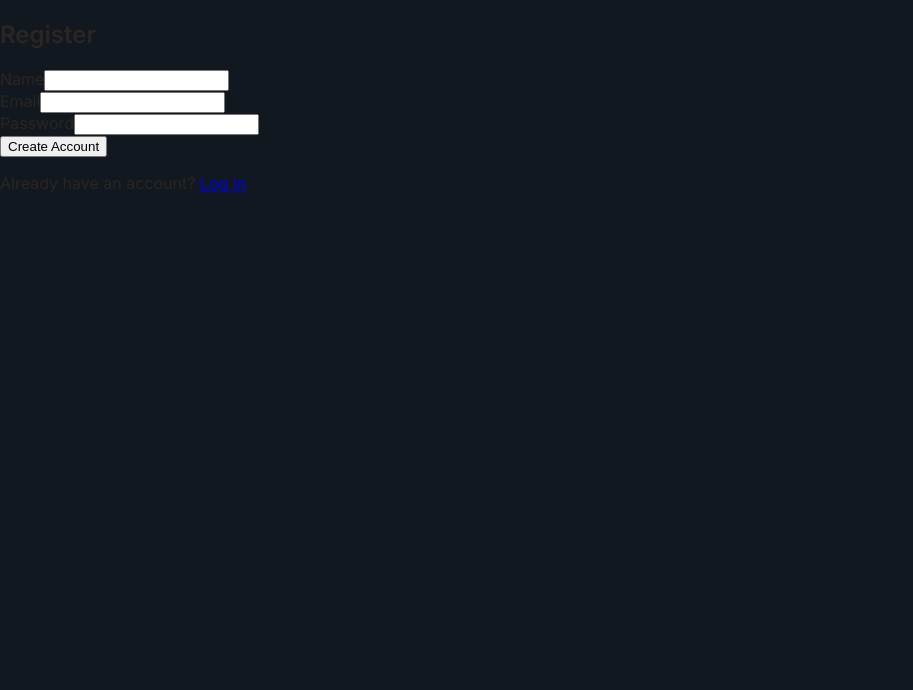
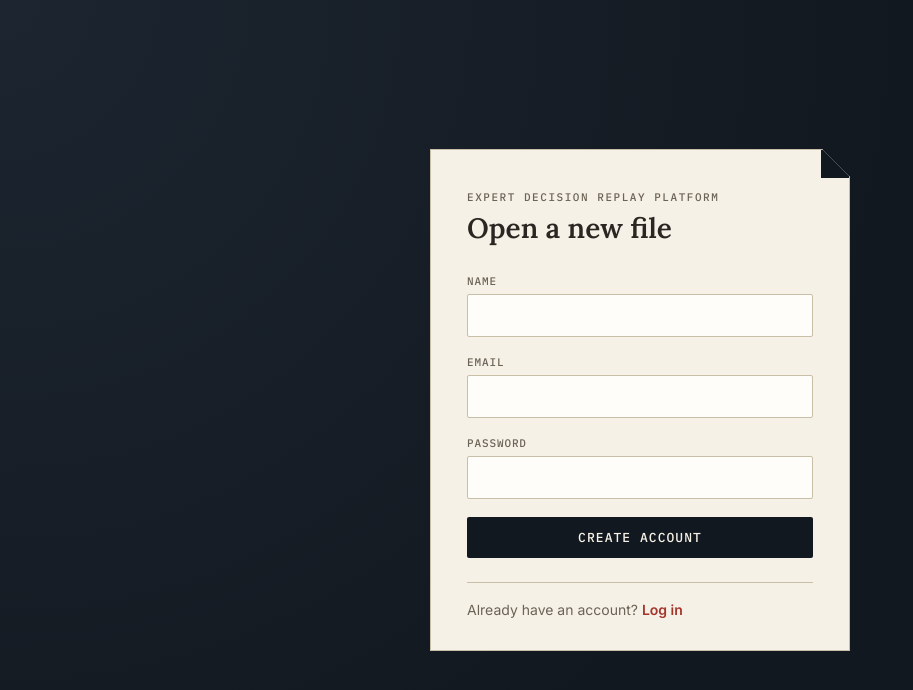
Before and after one commit to Ved07/Expert-Decision-Replay-Platform, a React (Vite) app in the folder edrp-frontend/: page /register in a window 1280 px wide. Shown: the top 690 px of the page, without its empty margins (0-913 px from the left). Built offline with nearby package versions, Linux system fonts and the light colour scheme.

Commit message:
Design Register page

```diff
--- a/edrp-frontend/src/pages/Register.jsx
+++ b/edrp-frontend/src/pages/Register.jsx
@@ -1,6 +1,8 @@
 import { useState } from "react";
 import { useNavigate, Link } from "react-router-dom";
 import { registerUser } from "../services/api";
+import AuthCard from "../components/AuthCard";
+import "../styles/forms.css";
 
 function Register() {
   const [name, setName] = useState("");
@@ -11,22 +13,24 @@ function Register() {
 
   async function handleSubmit(event) {
     event.preventDefault();
-
     try {
       await registerUser(name, email, password);
-      navigate("/login"); // after successful registration, send them to log in
+      navigate("/login");
     } catch (err) {
-      // Your backend sends a 400 error with detail: "Email already registered"
       const message = err.response?.data?.detail || "Registration failed";
       setError(message);
     }
   }
 
   return (
-    <div>
-      <h2>Register</h2>
+    <AuthCard
+      title="Open a new file"
+      footer={
+        <>Already have an account? <Link to="/login">Log in</Link></>
+      }
+    >
       <form onSubmit={handleSubmit}>
-        <div>
+        <div className="form-group">
           <label>Name</label>
           <input
             type="text"
@@ -35,7 +39,7 @@ function Register() {
             required
           />
         </div>
-        <div>
+        <div className="form-group">
           <label>Email</label>
           <input
             type="email"
@@ -44,7 +48,7 @@ function Register() {
             required
           />
         </div>
-        <div>
+        <div className="form-group">
           <label>Password</label>
           <input
             type="password"
@@ -53,13 +57,10 @@ function Register() {
             required
           />
         </div>
-        {error && <p style={{ color: "red" }}>{error}</p>}
-        <button type="submit">Create Account</button>
+        {error && <p className="form-error">{error}</p>}
+        <button type="submit" className="btn-primary">Create Account</button>
       </form>
-      <p>
-        Already have an account? <Link to="/login">Log in</Link>
-      </p>
-    </div>
+    </AuthCard>
   );
 }
 
```
